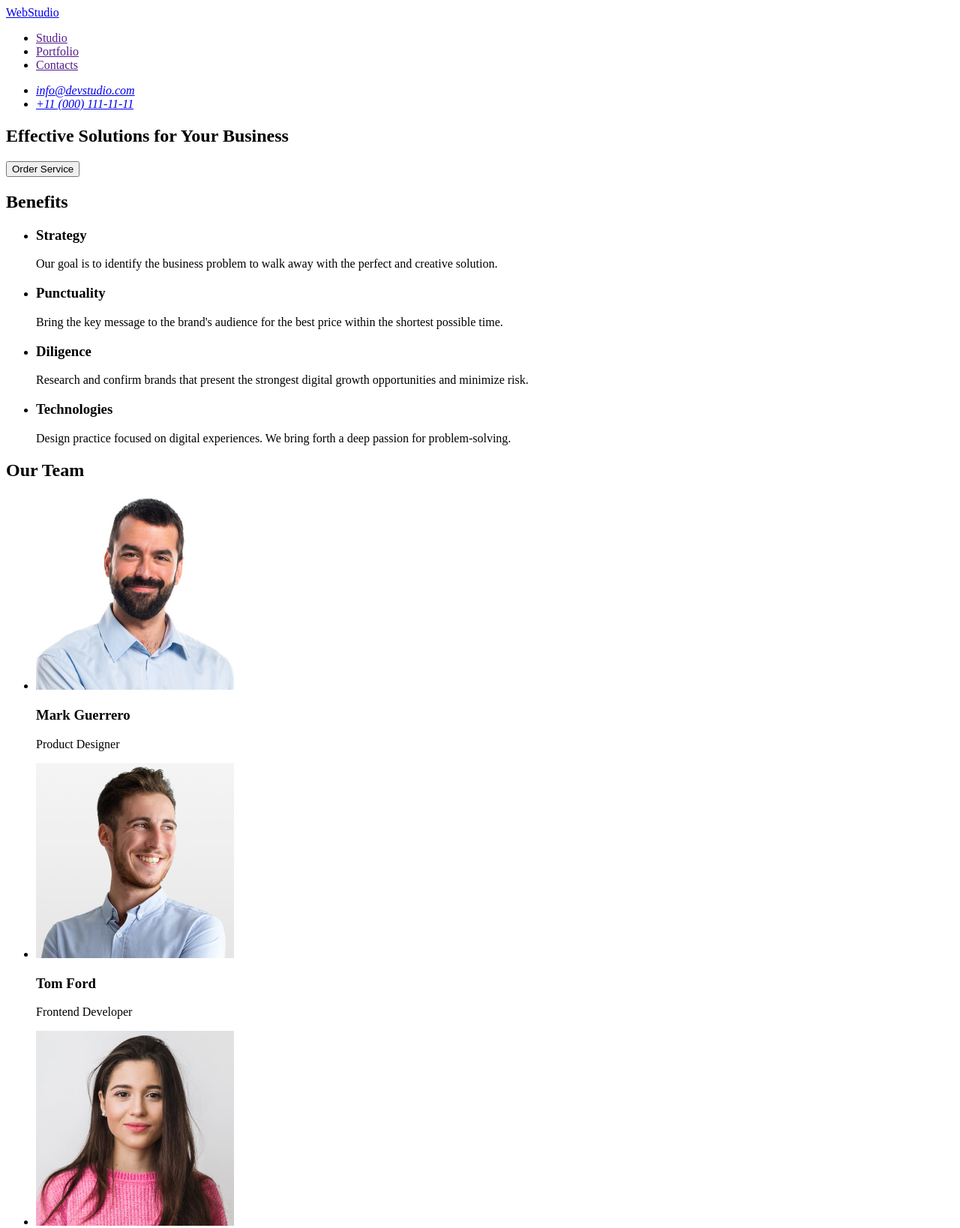
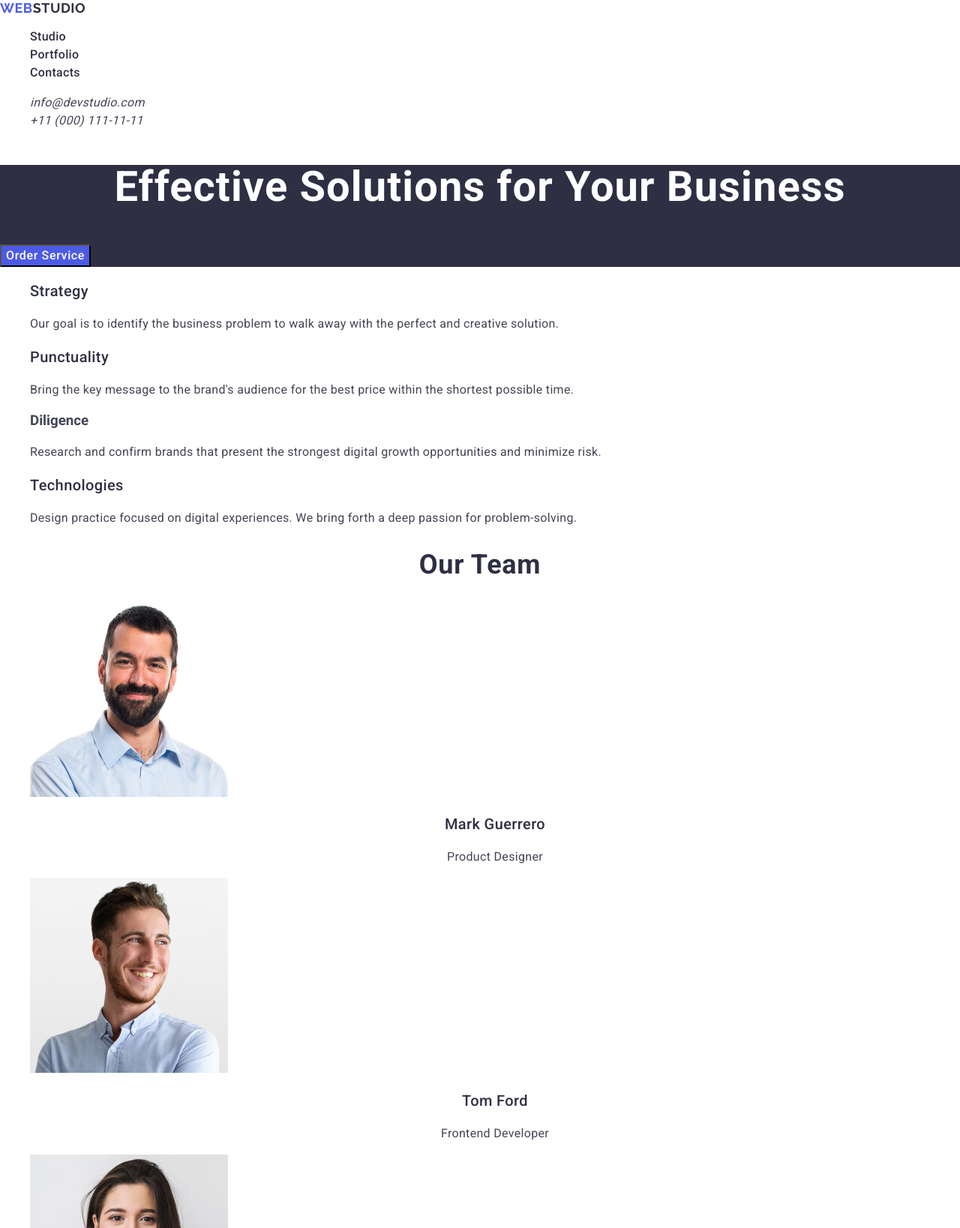
Before and after one commit to Anlika23/goit-markup-hw-02, a plain HTML site: page index.html in a window 1280 px wide. Shown: the top 1638 px of the page at 75% size. Drawn offline with nearby package versions, Linux system fonts and the light colour scheme.

Commit message:
add styles

```diff
--- a/css/styles.css
+++ b/css/styles.css
@@ -0,0 +1,143 @@
+body {
+    font-family: 'Roboto', sans-serif;
+    font-style: normal;
+    color: #434455;
+    background-color: #ffffff;
+}
+
+.list {
+    list-style-type: none;
+}
+
+.link {
+    text-decoration: none;
+}
+
+.menu-link:hover,
+.contact-list-link:hover,
+.menu-link:focus,
+.contact-list-link:focus {
+    color: #404BBF;
+}
+
+.logotype{
+    font-family: Raleway;
+    font-size: 18px;
+    font-weight: 700;
+    line-height: 1.167;
+    letter-spacing: 0.54px;
+    text-transform: uppercase;
+    color: #2E2F42;
+}
+.logotype-span{
+    color:#4D5AE5;
+}
+
+.menu, .contact {
+    font-size: 16px;
+    line-height: 24px;
+    letter-spacing: 0.32px;
+}
+.menu-link {
+    font-weight: 500;
+    color: #2E2F42;
+}
+.contact-list-link {
+    font-weight: 400;
+    color: #434455;
+}
+.hero, .page-footer{
+    background: var(--NAVY-BLUE, #2E2F42);
+}
+.main-title {
+    text-align: center;
+    font-size: 56px;
+    font-weight: 700;
+    line-height: 1.071;
+    letter-spacing: 1.12px;
+    color: var(--WHITE, #FFF);
+}
+
+.hero-btn {
+    cursor: pointer;
+    font-size: 16px;
+    font-weight: 500;
+    line-height: 1.5;
+    letter-spacing: 0.64px;
+    background: var(--IRIS, #4D5AE5);
+    color: var(--WHITE, #FFF);
+}
+.hero-btn:hover,
+.hero-btn:focus {
+    background: var(--OCEAN, #404BBF);
+}
+
+.benefits-title {
+    display: none;
+}
+
+
+.benefits-list-title {
+    font-size: 20px;
+    font-weight: 500;
+    line-height: 1.20;
+    letter-spacing: 0.4px;
+    color: var(--NAVY-BLUE, #2E2F42);
+}
+.benefits-list-text {
+    font-size: 16px;
+    font-weight: 400;
+    line-height: 1.50;
+    letter-spacing: 0.32px;
+    color: var(--SLATE, #434455);
+}
+.team-title, .portfolio-title {
+    text-align: center;
+    font-size: 36px;
+    font-weight: 700;
+    line-height: 40px; /* 111.111% */
+    letter-spacing: 0.72px;
+    text-transform: capitalize;
+    color: var(--NAVY-BLUE, #2E2F42);
+}
+
+.team-list-title {
+    text-align: center;
+}
+
+.team-list-title, .portfolio-list-title {
+    font-size: 20px;
+    font-weight: 500;
+    line-height: 24px; /* 120% */
+    letter-spacing: 0.4px;
+    color: var(--NAVY-BLUE, #2E2F42);
+}
+.team-list-text{
+    text-align: center;
+}
+.team-list-text, .portfolio-list-text {
+    font-size: 16px;
+    font-weight: 400;
+    line-height: 24px; /* 150% */
+    letter-spacing: 0.32px;
+    color: var(--SLATE, #434455);
+}
+.logofooter{
+    font-family: Raleway;
+    font-size: 18px;
+    font-weight: 700;
+    line-height: 21px; /* 116.667% */
+    letter-spacing: 0.54px;
+    text-transform: uppercase;
+    color: var(--CLOUD, #F4F4FD);
+}
+.logofooter-span{
+    color: var(--IRIS, #4D5AE5);
+}
+.page-footer-text{
+    font-size: 16px;
+    font-weight: 400;
+    line-height: 24px; /* 150% */
+    letter-spacing: 0.32px;
+    color: var(--CLOUD, #F4F4FD);
+}
--- a/index.html
+++ b/index.html
@@ -4,177 +4,198 @@
     <meta charset="UTF-8" />
     <meta name="viewport" content="width=device-width, initial-scale=1.0" />
     <title>WebStudio</title>
+    <link rel="preconnect" href="https://fonts.googleapis.com" />
+    <link rel="preconnect" href="https://fonts.gstatic.com" crossorigin />
+    <link
+      href="https://fonts.googleapis.com/css2?family=Raleway:wght@700&family=Roboto:wght@400;500;700&display=swap"
+      rel="stylesheet"
+    />
+    <link
+      rel="stylesheet"
+      href="https://cdnjs.cloudflare.com/ajax/libs/modern-normalize/2.0.0/modern-normalize.min.css"
+    />
+    <link rel="stylesheet" href="./css/styles.css" />
   </head>
   <body>
-    <header>
-      <nav>
-        <a href="./index.html">WebStudio</a>
-        <ul>
-          <li>
-            <a href="">Studio</a>
+    <header class="page-header">
+      <nav class="page-navigation">
+        <a class="logotype link" href="./index.html"
+          ><span class="logotype-span">Web</span>Studio</a
+        >
+        <ul class="menu list">
+          <li class="menu-item">
+            <a class="menu-link link" href="">Studio</a>
           </li>
-          <li>
-            <a href="">Portfolio</a>
+          <li class="menu-item">
+            <a class="menu-link link" href="">Portfolio</a>
           </li>
-          <li>
-            <a href="">Contacts</a>
+          <li class="menu-item">
+            <a class="menu-link link" href="">Contacts</a>
           </li>
         </ul>
       </nav>
-      <address>
-        <ul>
-          <li><a href="mailto:info@devstudio.com">info@devstudio.com</a></li>
-          <li><a href="tel:+110001111111">+11 (000) 111-11-11</a></li>
+      <address class="contact">
+        <ul class="contact-list list">
+          <li class="contact-list-item">
+            <a class="contact-list-link link" href="mailto:info@devstudio.com"
+              >info@devstudio.com</a
+            >
+          </li>
+          <li class="contact-list-item">
+            <a class="contact-list-link link" href="tel:+110001111111"
+              >+11 (000) 111-11-11</a
+            >
+          </li>
         </ul>
       </address>
     </header>
     <main>
-      <section>
-        <h1>Effective Solutions for Your Business</h1>
-        <button type="button">Order Service</button>
+      <section class="hero">
+        <h1 class="main-title">Effective Solutions for Your Business</h1>
+        <button class="hero-btn" type="button">Order Service</button>
       </section>
-      <section>
-        <h2>Benefits</h2>
-        <ul>
-          <li>
-            <h3>Strategy</h3>
-            <p>
+      <section class="benefits">
+        <h2 class="benefits-title">Benefits</h2>
+        <ul class="benefits-list list">
+          <li class="benefits-list-item">
+            <h3 class="benefits-list-title">Strategy</h3>
+            <p class="benefits-list-text">
               Our goal is to identify the business problem to walk away with the
               perfect and creative solution.
             </p>
           </li>
-          <li>
-            <h3>Punctuality</h3>
-            <p>
+          <li class="benefits-list-item">
+            <h3 class="benefits-list-title">Punctuality</h3>
+            <p class="benefits-list-text">
               Bring the key message to the brand's audience for the best price
               within the shortest possible time.
             </p>
           </li>
-          <li>
+          <li class="benefits-list-item">
             <h3>Diligence</h3>
-            <p>
+            <p class="benefits-list-text">
               Research and confirm brands that present the strongest digital
               growth opportunities and minimize risk.
             </p>
           </li>
-          <li>
-            <h3>Technologies</h3>
-            <p>
+          <li class="benefits-list-item">
+            <h3 class="benefits-list-title">Technologies</h3>
+            <p class="benefits-list-text">
               Design practice focused on digital experiences. We bring forth a
               deep passion for problem-solving.
             </p>
           </li>
         </ul>
       </section>
-      <section>
-        <h2>Our Team</h2>
-        <ul>
-          <li>
-            <img
+      <section class="team">
+        <h2 class="team-title">Our Team</h2>
+        <ul class="team-list list">
+          <li class="team-list-item">
+            <img class="team-list-img"
               src="./images/img1.jpg"
               alt="Mark Guerrero"
               width="264"
               height="260"
             />
-            <h3>Mark Guerrero</h3>
-            <p>Product Designer</p>
+            <h3 class="team-list-title">Mark Guerrero</h3>
+            <p class="team-list-text">Product Designer</p>
           </li>
-          <li>
-            <img
+          <li class="team-list-item">
+            <img class="team-list-img"
               src="./images/img2.jpg"
               alt="Tom Ford"
               width="264"
               height="260"
             />
-            <h3>Tom Ford</h3>
-            <p>Frontend Developer</p>
+            <h3 class="team-list-title">Tom Ford</h3>
+            <p class="team-list-text">Frontend Developer</p>
           </li>
-          <li>
-            <img
+          <li class="team-list-item">
+            <img class="team-list-img"
               src="./images/img3.jpg"
               alt="Camila Garcia"
               width="264"
               height="260"
             />
-            <h3>Camila Garcia</h3>
-            <p>Marketing</p>
+            <h3 class="team-list-title">Camila Garcia</h3>
+            <p class="team-list-text">Marketing</p>
           </li>
-          <li>
-            <img
+          <li class="team-list-item">
+            <img class="team-list-img"
               src="./images/img4.jpg"
               alt="Daniel Wilson"
               width="264"
               height="260"
             />
-            <h3>Daniel Wilson</h3>
-            <p>UI Designer</p>
+            <h3 class="team-list-title">Daniel Wilson</h3>
+            <p class="team-list-text">UI Designer</p>
           </li>
         </ul>
       </section>
-      <section>
-        <h2>Our Portfolio</h2>
-        <ul>
-          <li>
-            <img
+      <section class="portfolio">
+        <h2 class="portfolio-title">Our Portfolio</h2>
+        <ul class="portfolio-list list">
+          <li class="portfolio-list-item">
+            <img class="portfolio-list-imfg"
               src="./images/banking.jpg"
               alt="Banking"
               width="360"
               height="300"
             />
-            <h3>Banking App</h3>
-            <p>App</p>
+            <h3 class="portfolio-list-title">Banking App</h3>
+            <p class="portfolio-list-text">App</p>
           </li>
-          <li>
-            <img
+          <li class="portfolio-list-item">
+            <img class="portfolio-list-img"
               src="./images/payment.jpg"
               alt="Payment"
               width="360"
               height="300"
             />
-            <h3>Cashless Payment</h3>
-            <p>Marketing</p>
+            <h3 class="portfolio-list-title">Cashless Payment</h3>
+            <p class="portfolio-list-text">Marketing</p>
           </li>
-          <li>
-            <img
+          <li class="portfolio-list-item">
+            <img class="portfolio-list-img"
               src="./images/meditation.jpg"
               alt="Meditation"
               width="360"
               height="300"
             />
-            <h3>Meditation App</h3>
-            <p>App</p>
+            <h3 class="portfolio-list-title">Meditation App</h3>
+            <p class="portfolio-list-text">App</p>
+          </li>
+          <li class="portfolio-list-item">
+            <img class="portfolio-list-img" src="./images/taxi.jpg" alt="Taxi" width="360" height="300" />
+            <h3 class="portfolio-list-title">Taxi Service</h3>
+            <p class="portfolio-list-text">Marketing</p>
           </li>
           <li>
-            <img src="./images/taxi.jpg" alt="Taxi" width="360" height="300" />
-            <h3>Taxi Service</h3>
-            <p>Marketing</p>
-          </li>
-          <li>
-            <img
+            <img class="portfolio-list-img"
               src="./images/screen.jpg"
               alt="Illustrations"
               width="360"
               height="300"
             />
-            <h3>Screen Illustrations</h3>
-            <p>Design</p>
+            <h3 class="portfolio-list-title">Screen Illustrations</h3>
+            <p class="portfolio-list-text">Design</p>
           </li>
-          <li>
-            <img
+          <li class="portfolio-list-item">
+            <img class="portfolio-list-img"
               src="./images/online.jpg"
               alt="Courses"
               width="360"
               height="300"
             />
-            <h3>Online Courses</h3>
-            <p>Marketing</p>
+            <h3 class="portfolio-list-title">Online Courses</h3>
+            <p class="portfolio-list-text">Marketing</p>
           </li>
         </ul>
       </section>
     </main>
-    <footer>
-      <a href="./index.html">WebStudio</a>
-      <p>
+    <footer class="page-footer">
+      <a class="logofooter link" href="./index.html"><span class="logofooter-span">Web</span>Studio</a>
+      <p class="page-footer-text">
         Increase the flow of customers and sales for your business with digital
         marketing & growth solutions.
       </p>
```
